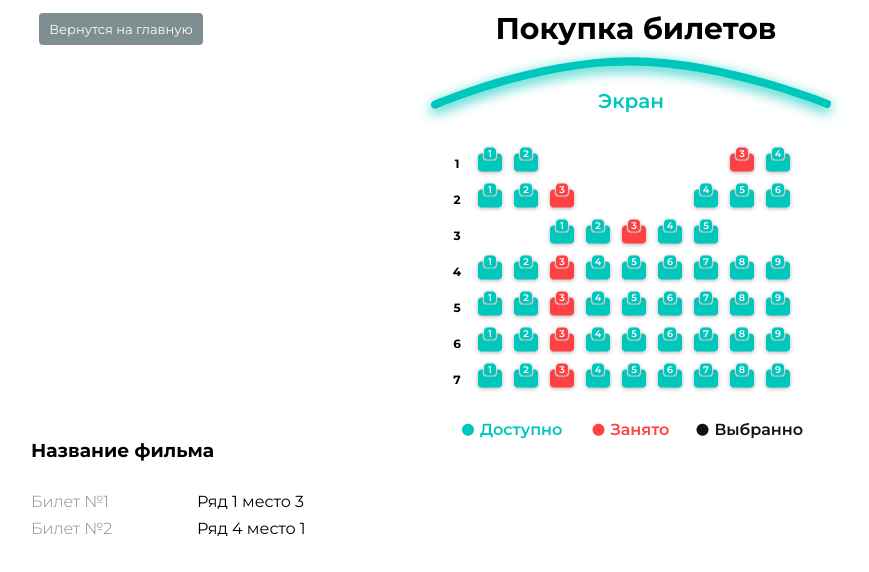
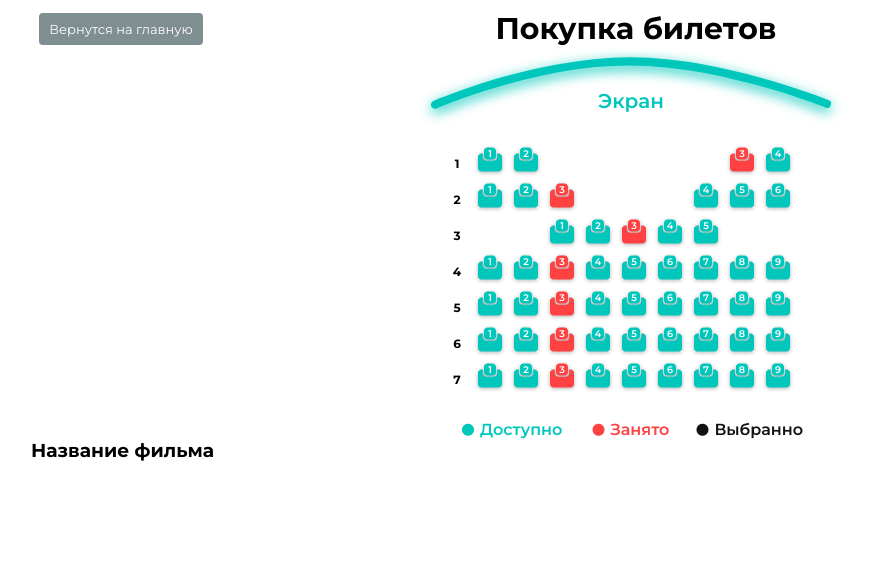
Before and after one commit to Taras21071988/movie_tickets, a React (Create React App) app: page /buy/1 in a window 1280 px wide. Shown: the top 572 px of the page, without its empty margins (9-878 px from the left). Built offline with nearby package versions, Linux system fonts and the light colour scheme.

Commit message:
creating a function to obtain data about the row..  and seat with state, and displaying this data in a table to generate information about the selected seats

```diff
--- a/src/pages/TicketPage/TicketPage.tsx
+++ b/src/pages/TicketPage/TicketPage.tsx
@@ -1,19 +1,19 @@
+import { useSelector } from "react-redux";
 import { Header } from "../../components/Header";
 import { InfoTable, InfoTableData } from "../../components/InfoTable";
 import { SeatsSelect } from "../../components/SeatsSelect";
 import style from "./TicketPage.module.scss";
+import { RootState } from "../../store";
+import { OrderState } from "../../slices";
 
 export const TicketPage = () => {
-  const infoData: InfoTableData[] = [
-    {
-      label: "Билет №1",
-      value: `Ряд 1 место 3`,
-    },
-    {
-      label: "Билет №2",
-      value: `Ряд 4 место 1`,
-    },
-  ];
+  const { order } = useSelector((state: RootState) => state);
+  const getOrderInfo = (order: OrderState) => {
+    return order.seats.map(({ row, seat }, i) => ({
+      label: `Билет${i + 1}`,
+      value: `Ряд ${row}  Место${seat} `,
+    }));
+  };
 
   return (
     <div className={style.TicketPage}>
@@ -22,7 +22,7 @@ export const TicketPage = () => {
         <SeatsSelect />
         <div className={style.info}>
           <h3 className={style.title}>Название фильма</h3>
-          <InfoTable data={infoData} />
+          <InfoTable data={getOrderInfo(order)} />
         </div>
       </div>
     </div>
--- a/src/slices/orderSlice.ts
+++ b/src/slices/orderSlice.ts
@@ -1,7 +1,7 @@
 import { PayloadAction, createSlice } from "@reduxjs/toolkit";
 import { Seat } from "../types";
 
-interface OrderState {
+export interface OrderState {
   seats: Seat[];
 }
 
```
